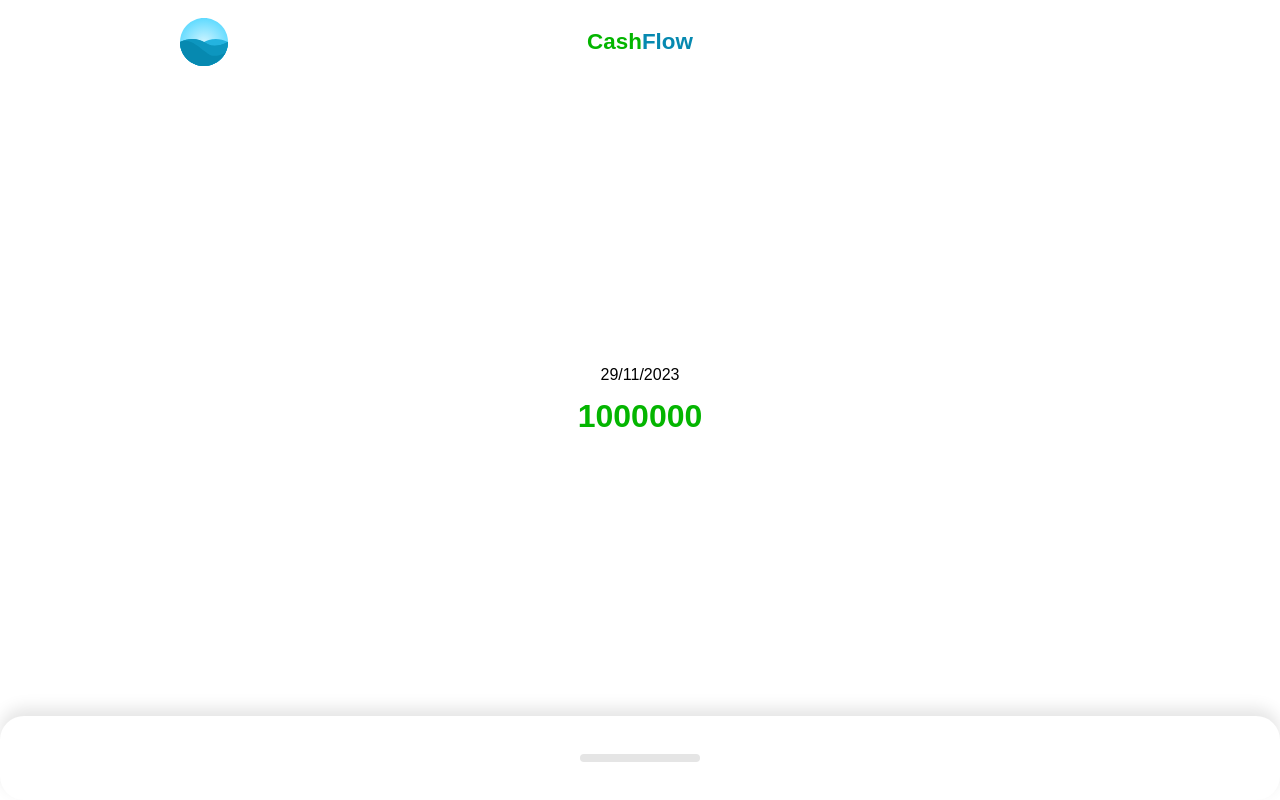
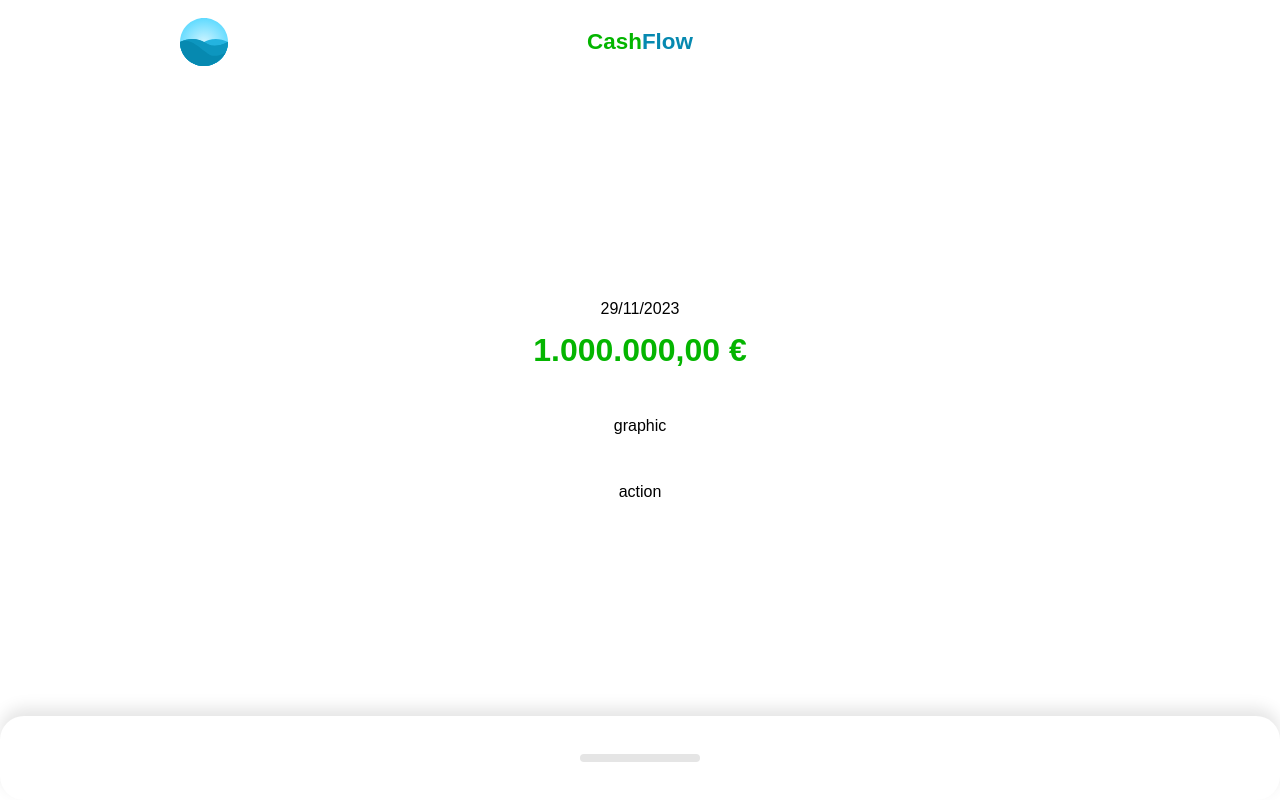
Before and after one commit to devMateos/cashflow, a Vue app: page / in a window 1280 px wide. Built offline with nearby package versions, Linux system fonts and the light colour scheme.

Commit message:
feat: Add currency format

```diff
--- a/src/components/Home.vue
+++ b/src/components/Home.vue
@@ -26,7 +26,14 @@
         :total-amount="1000000"
         :amount="amount"
         :date="formattedDate"
-      />
+      >
+        <template #graphic>
+          graphic
+        </template>
+        <template #action>
+          action
+        </template>
+      </Resume>
     </template>
     <template #movements>
       <Movements/>
--- a/src/components/Resume/Index.vue
+++ b/src/components/Resume/Index.vue
@@ -23,12 +23,26 @@
 const amountVisual = computed(() => {
   return props.amount !== null ? props.amount : props.totalAmount;
 });
+
+const currencyFormatter = new Intl.NumberFormat("es-ES", {
+  style: "currency",
+  currency: "EUR",
+});
+const amountCurrency = computed(() => {
+  return currencyFormatter.format(amountVisual.value);
+})
 </script>
 
 <template>
   <main>
     <p>{{ labelVisual }}</p>
-    <h1>{{ amountVisual }}</h1>
+    <h1>{{ amountCurrency }}</h1>
+    <div class="graphic">
+      <slot name="graphic"></slot>
+    </div>
+    <div class="action">
+      <slot name="action"></slot>
+    </div>
   </main>
 </template>
 
```
